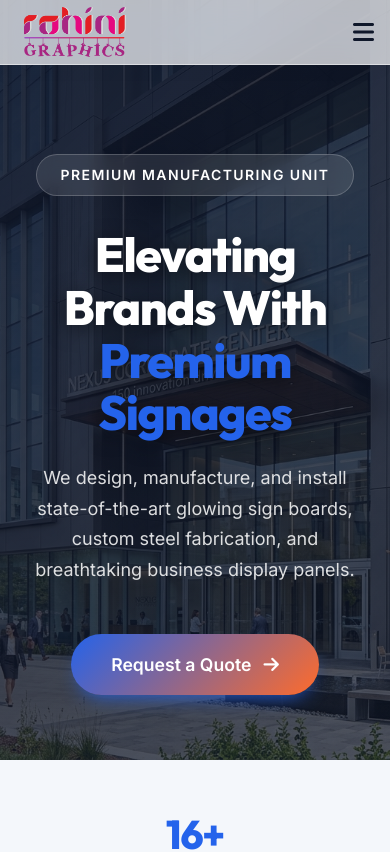
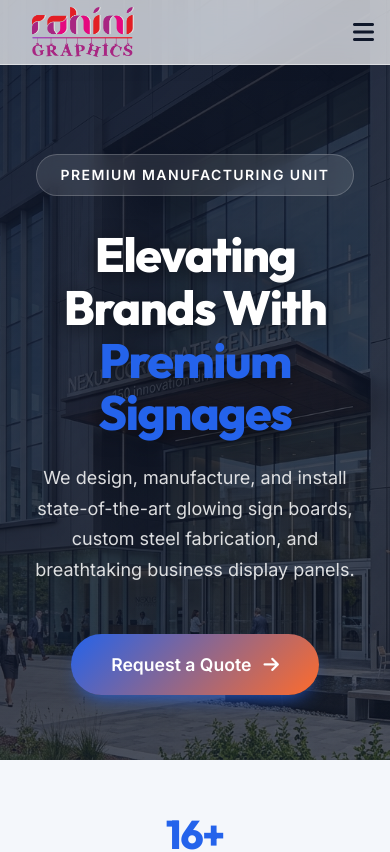
Before and after one commit to DigitechHarsh/rohinigraphics, a Next.js app: page / in a window 390 px wide. Shown: the top 852 px of the page. Built offline with nearby package versions, Linux system fonts and the light colour scheme.

Commit message:
UI tweak: Fixed logo cutting off on mobile by adding explicit padding

```diff
--- a/components/Header.js
+++ b/components/Header.js
@@ -13,8 +13,8 @@ export default function Header() {
   return (
     <header id="header">
       <div className="container nav-wrapper">
-        <Link href="/" className="logo" onClick={closeMenu}>
-          <img src="/logo/1.png" alt="Rohini Graphics Logo" style={{ height: '50px', width: 'auto', marginLeft: '0.5rem' }} />
+        <Link href="/" className="logo" onClick={closeMenu} style={{ paddingLeft: '1rem' }}>
+          <img src="/logo/1.png" alt="Rohini Graphics Logo" style={{ height: '50px', width: 'auto' }} />
         </Link>
 
         {/* Navigation Menu Links */}
```
